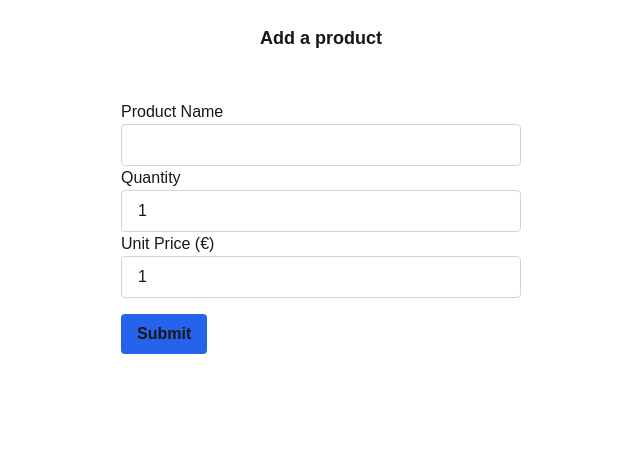
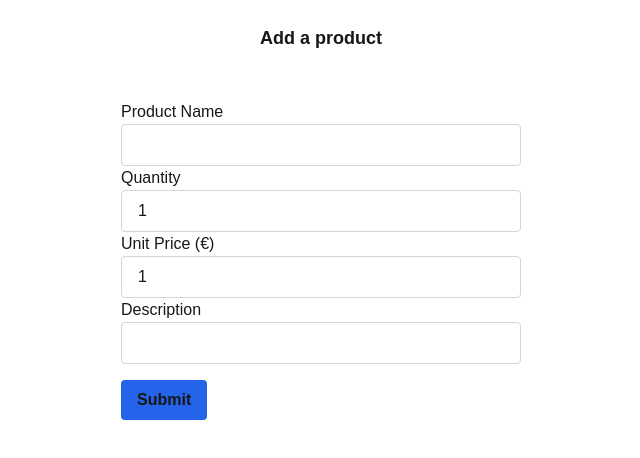
Before and after one commit to thisisjihyun/shopping-cart-oop, a Next.js app: page /product in a window 1280 px wide. Shown: the top 458 px of the page, without its empty margins (319-959 px from the left). Built offline with nearby package versions, Linux system fonts and the light colour scheme.

Commit message:
Add a new field (description) to Product

```diff
--- a/src/app/api/products/route.ts
+++ b/src/app/api/products/route.ts
@@ -8,6 +8,7 @@ const ProductSchema = z.object({
   productName: z.string(),
   quantity: z.number(),
   unitPrice: z.number(),
+  description: z.string(),
 });
 
 export async function GET() {
--- a/src/app/cart/page.tsx
+++ b/src/app/cart/page.tsx
@@ -17,6 +17,7 @@ const Cart = () => {
           <div>name: {item.productName}</div>
           <div>quantity: {item.quantity}</div>
           <div>unit price: {item.unitPrice}</div>
+          <div>description: {item.description}</div>
         </div>
       ))}
     </div>
--- a/src/app/product/service.ts
+++ b/src/app/product/service.ts
@@ -22,6 +22,7 @@ export const updateProduct = async (formData: FormData) => {
       productName: formData.productName,
       quantity: Number(formData.quantity),
       unitPrice: Number(formData.unitPrice),
+      description: formData.description,
     }),
   });
 };
--- a/src/app/product/type.ts
+++ b/src/app/product/type.ts
@@ -3,6 +3,7 @@ export interface FormData {
   productName: string;
   quantity: number;
   unitPrice: number;
+  description: string;
 }
 
 export interface FromInputProps {
--- a/src/app/products/components/AdminList.tsx
+++ b/src/app/products/components/AdminList.tsx
@@ -20,8 +20,9 @@ const AdminList = ({ product }: { product: FormData }) => {
   const Row = (
     <div className="grid grid-cols-6 p-2 border-b">
       <div>{currentProduct.productName}</div>
-      {<div>{currentProduct.quantity}</div>}
+      <div>{currentProduct.quantity}</div>
       <div>{currentProduct.unitPrice}</div>
+      <div>{currentProduct.description}</div>
       <EditButton
         id={currentProduct.id}
         setEditingProductId={setEditingProductId}
--- a/src/app/products/components/AdminProductList.tsx
+++ b/src/app/products/components/AdminProductList.tsx
@@ -7,6 +7,7 @@ const AdminProductList = ({ data }) => {
         <div>Name</div>
         <div>Quantity</div>
         <div>Price (€)</div>
+        <div>Description</div>
       </div>
       {data.map((product) => (
         <AdminList product={product} key={product.id} />
--- a/src/app/products/components/CustomerList.tsx
+++ b/src/app/products/components/CustomerList.tsx
@@ -26,6 +26,7 @@ const List = ({ product }: { product: FormData }) => {
       <div>{currentProduct.productName}</div>
       {<div>{currentProduct.quantity}</div>}
       <div>{currentProduct.unitPrice}</div>
+      <div>{currentProduct.description}</div>
 
       <AddToCartButton product={currentProduct} />
       <DeleteButton id={currentProduct.id} />
--- a/src/app/utils/formConfig.ts
+++ b/src/app/utils/formConfig.ts
@@ -9,10 +9,11 @@ export const defaultValues: FormData = {
   productName: "",
   quantity: 1,
   unitPrice: 1,
+  description: "",
 };
 
 export const formFields: Array<{
-  id: "productName" | "quantity" | "unitPrice";
+  id: "productName" | "quantity" | "unitPrice" | "description";
   label: string;
   type: string;
   defaultValue: string | number;
@@ -35,4 +36,10 @@ export const formFields: Array<{
     type: "number",
     defaultValue: 1,
   },
+  {
+    id: "description",
+    label: "Description",
+    type: "text",
+    defaultValue: "",
+  },
 ];
--- a/src/domain/entities/ProductItem.ts
+++ b/src/domain/entities/ProductItem.ts
@@ -5,6 +5,7 @@ export interface ProductItemProps {
   productName: string;
   quantity: number;
   unitPrice: number;
+  description: string;
 }
 
 class ProductItem {
@@ -12,17 +13,20 @@ class ProductItem {
   public readonly productName: string;
   public readonly quantity: number;
   public readonly unitPrice: number;
+  public readonly description: string;
 
   constructor({
     productName,
     quantity,
     unitPrice,
     id,
+    description,
   }: ProductItemProps) {
     this.id = id ?? uuidv4();
     this.productName = productName;
     this.quantity = quantity;
     this.unitPrice = unitPrice;
+    this.description = description;
   }
 
   toObject() {
@@ -31,6 +35,7 @@ class ProductItem {
       productName: this.productName,
       quantity: this.quantity,
       unitPrice: this.unitPrice,
+      description: this.description,
     };
   }
 
--- a/src/lib/db.ts
+++ b/src/lib/db.ts
@@ -22,6 +22,7 @@ db.exec(`
       productName TEXT NOT NULL,
       quantity INTEGER NOT NULL,
       unitPrice REAL NOT NULL,
+      description TEXT NOT NULL,
       createdAt TEXT DEFAULT CURRENT_TIMESTAMP
   );
 
--- a/src/services/productService.ts
+++ b/src/services/productService.ts
@@ -37,8 +37,8 @@ const addProduct = async (product: ProductItemProps) => {
         update.run(item.quantity, item.id);
       } else {
         const insert = db.prepare(`
-          INSERT INTO Product (id,  productName, quantity, unitPrice)
-          VALUES (@id, @productName, @quantity, @unitPrice)
+          INSERT INTO Product (id,  productName, quantity, unitPrice, description)
+          VALUES (@id, @productName, @quantity, @unitPrice, @description)
         `);
         insert.run(item);
       }
@@ -49,12 +49,13 @@ const addProduct = async (product: ProductItemProps) => {
 
 const updateProduct = async (id: string, body: number) => {
   const updateQuantity = db.prepare(
-    "UPDATE Product SET productName = ?, quantity = ?, unitPrice= ? WHERE id = ?"
+    "UPDATE Product SET productName = ?, quantity = ?, unitPrice = ?, description = ? WHERE id = ?"
   );
   const result = updateQuantity.run(
     body.productName,
     body.quantity,
     body.unitPrice,
+    body.description,
     id
   );
   return result.changes > 0;
```
Also changed, not shown: 1 other file (tests, documents, lock files or other folders).
